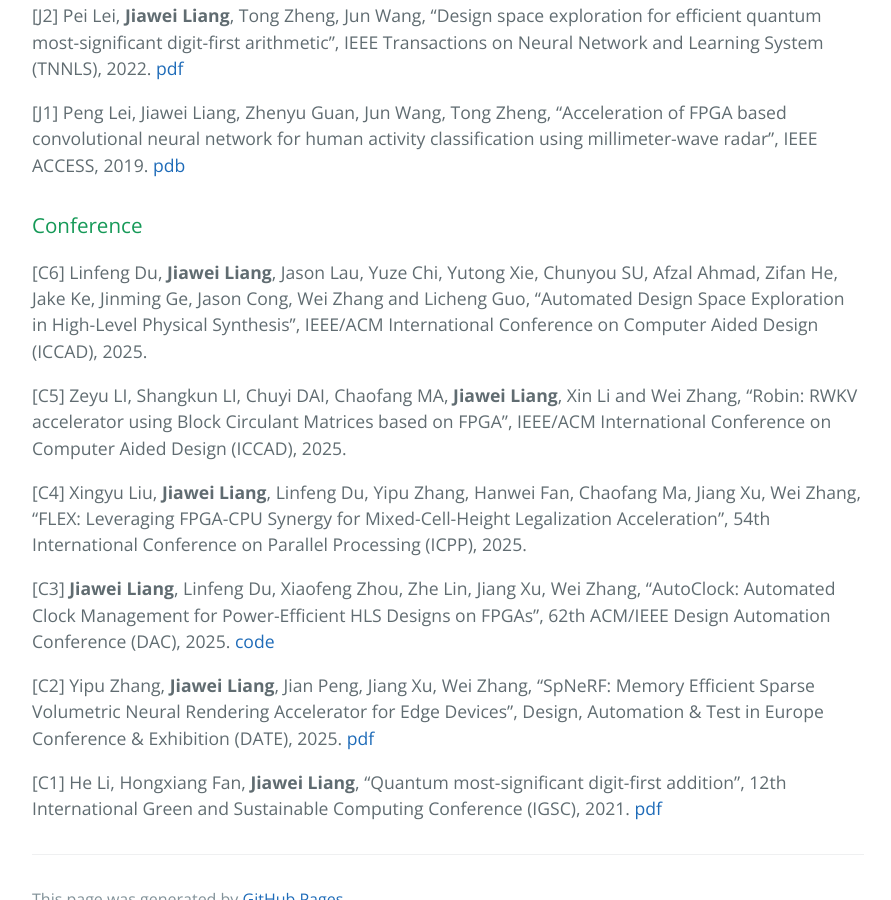
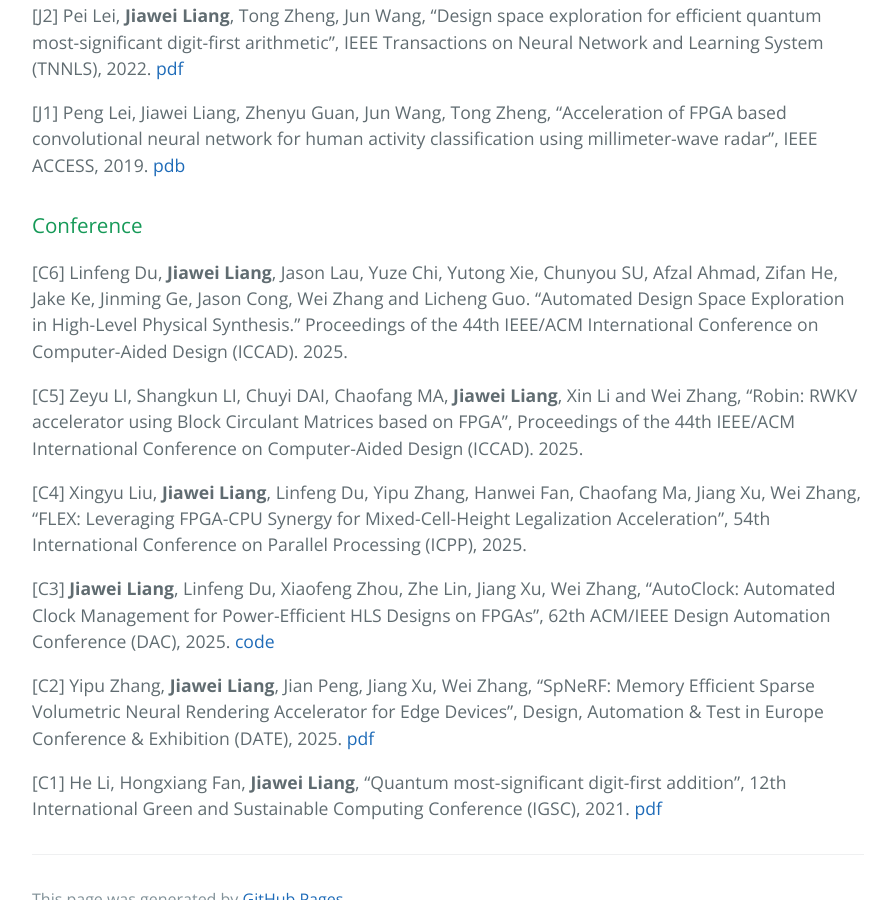
Before and after one commit to MasLiang/MasLiang.github.io, a Jekyll site: the page built from index.md, in a window 1280 px wide and 900 px high, scrolled down 2643 px. Shown: the whole window, without its empty margins (192-1083 px from the left). Built offline with Jekyll 4.4.1, drawn with Linux system fonts in a browser that asks for light colours; our own code applies the rules of GitHub Pages for plain Markdown files.

Commit message:
update ICCAD

```diff
--- a/index.md
+++ b/index.md
@@ -85,9 +85,9 @@ _Department of EE, BUAA. (2020.07 - 2020.09)_
 
 ### Conference
 
-[C6] Linfeng Du, **Jiawei Liang**, Jason Lau, Yuze Chi, Yutong Xie, Chunyou SU, Afzal Ahmad, Zifan He, Jake Ke, Jinming Ge, Jason Cong, Wei Zhang and Licheng Guo, "Automated Design Space Exploration in High-Level Physical Synthesis", IEEE/ACM International Conference on Computer Aided Design (ICCAD), 2025.
+[C6] Linfeng Du, **Jiawei Liang**, Jason Lau, Yuze Chi, Yutong Xie, Chunyou SU, Afzal Ahmad, Zifan He, Jake Ke, Jinming Ge, Jason Cong, Wei Zhang and Licheng Guo. "Automated Design Space Exploration in High-Level Physical Synthesis." Proceedings of the 44th IEEE/ACM International Conference on Computer-Aided Design (ICCAD). 2025.
 
-[C5] Zeyu LI, Shangkun LI, Chuyi DAI, Chaofang MA, **Jiawei Liang**, Xin Li and Wei Zhang, "Robin: RWKV accelerator using Block Circulant Matrices based on FPGA", IEEE/ACM International Conference on Computer Aided Design (ICCAD), 2025.
+[C5] Zeyu LI, Shangkun LI, Chuyi DAI, Chaofang MA, **Jiawei Liang**, Xin Li and Wei Zhang, "Robin: RWKV accelerator using Block Circulant Matrices based on FPGA", Proceedings of the 44th IEEE/ACM International Conference on Computer-Aided Design (ICCAD). 2025.
 
 [C4] Xingyu Liu, **Jiawei Liang**, Linfeng Du, Yipu Zhang, Hanwei Fan, Chaofang Ma, Jiang Xu, Wei Zhang, "FLEX: Leveraging FPGA-CPU Synergy for Mixed-Cell-Height Legalization Acceleration", 54th International Conference on Parallel Processing (ICPP), 2025.
 
```
